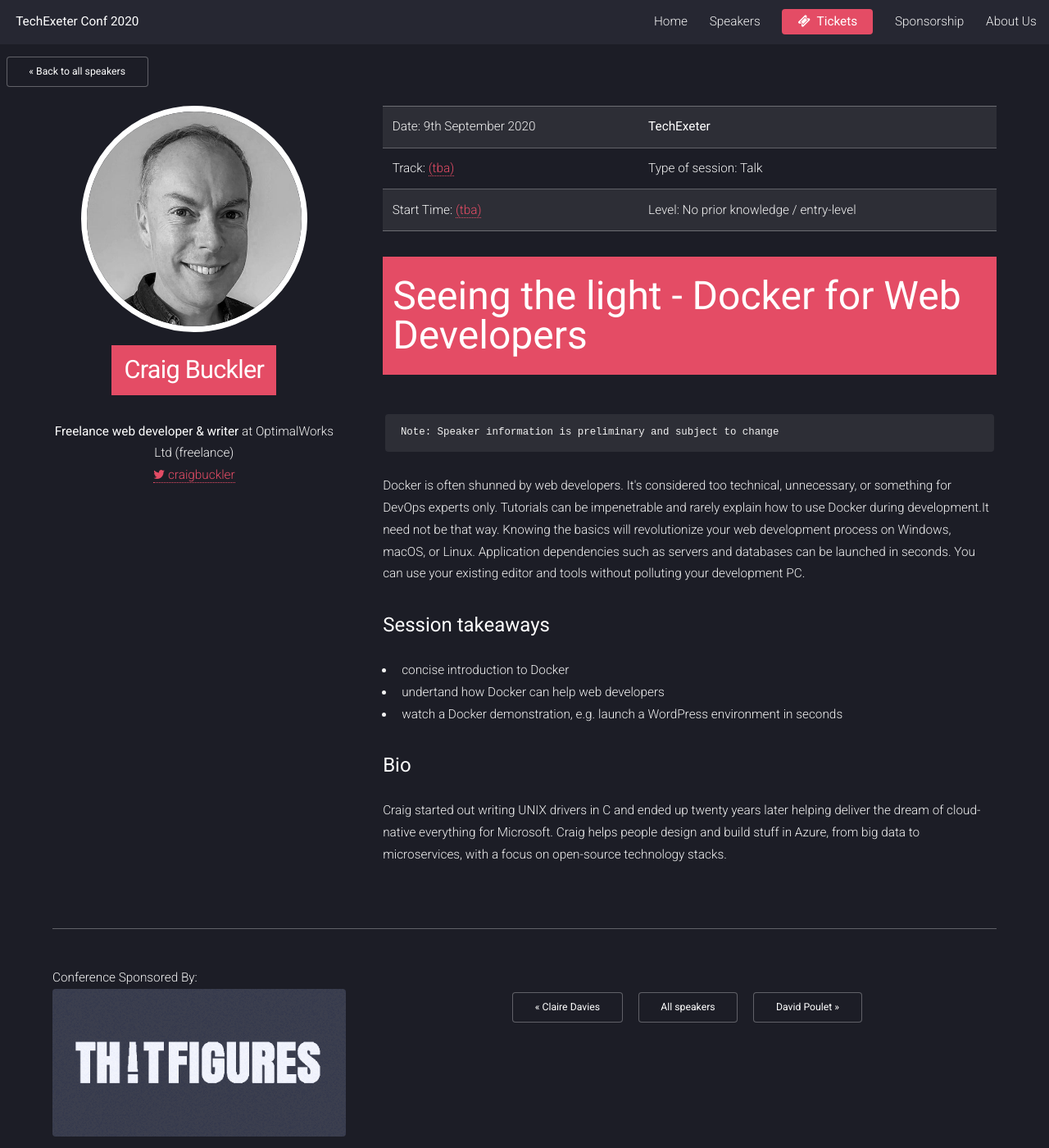
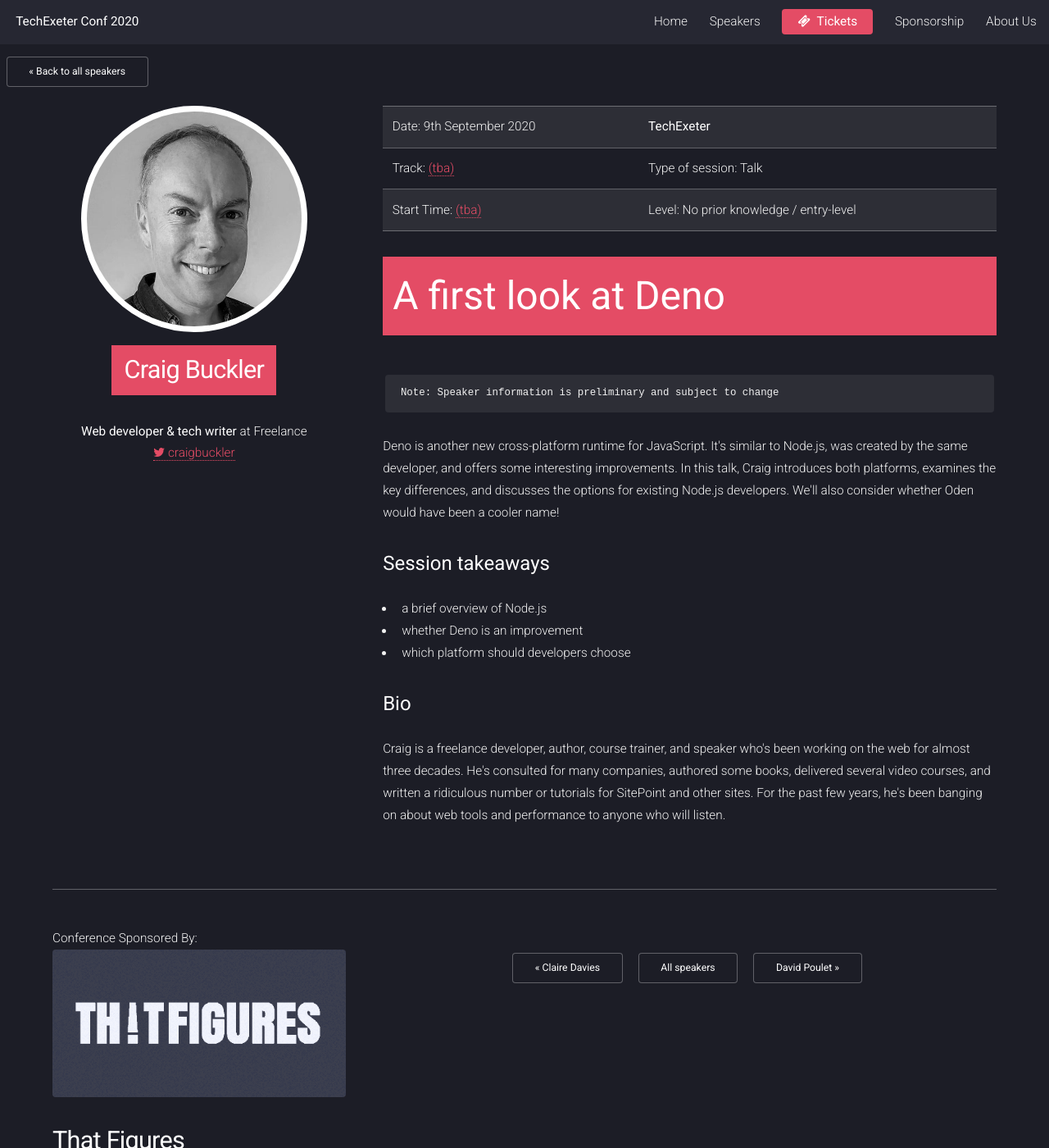
Before and after one commit to TechExeter/conference-2020, a Jekyll site: the page built from _speakers/craig-buckler.md, in a window 1280 px wide and 1400 px high. Shown: the whole window at 82% size. Built offline with Jekyll 4.4.1, drawn with Linux system fonts in a browser that asks for light colours.

Commit message:
fixed error on Craig

```diff
--- a/_speakers/craig-buckler.md
+++ b/_speakers/craig-buckler.md
@@ -1,9 +1,9 @@
 ---
 name: Craig Buckler
 pronoun: He/Him
-title: Freelance web developer & writer
-company: OptimalWorks Ltd (freelance)
-talk-title: Seeing the light - Docker for Web Developers
+title: Web developer & tech writer
+company: Freelance
+talk-title: A first look at Deno
 headshot: /images/speakers/craig_BW.jpg
 track:
 timeslot:
@@ -14,19 +14,17 @@
  - craigbuckler
 # linkedin:
 takeaways:
- - concise introduction to Docker
- - undertand how Docker can help web developers
- - watch a Docker demonstration, e.g. launch a WordPress environment in seconds
+ - a brief overview of Node.js
+ - whether Deno is an improvement
+ - which platform should developers choose
 ---
 
-<p>Docker is often shunned by web developers. It's considered too technical, unnecessary, or something for DevOps experts only. Tutorials can
-be impenetrable and rarely explain how to use Docker during development.It need not be that way. Knowing the basics will revolutionize your web
-development process on Windows, macOS, or Linux. Application dependencies such as servers and databases can be launched in seconds. You can
-use your existing editor and tools without polluting your development PC.</p>
+<p>Deno is another new cross-platform runtime for JavaScript. It's similar to Node.js, was created by the same developer, and offers some interesting improvements.
+In this talk, Craig introduces both platforms, examines the key differences, and discusses the options for existing Node.js developers. We'll also consider whether Oden would have been a cooler name!</p>
 
 {% include speakers-takeaways.html %}
 
 <h3>Bio</h3>
-<p>Craig started out writing UNIX drivers in C and ended up twenty years later helping deliver the dream of cloud-native everything for Microsoft.
-Craig helps people design and build stuff in Azure, from big data to microservices, with a focus on open-source technology stacks.
-</p>
+<p>Craig is a freelance developer, author, course trainer, and speaker who's been working on the web for almost three decades.
+He's consulted for many companies, authored some books, delivered several video courses, and written a ridiculous number or tutorials for SitePoint and other sites.
+For the past few years, he's been banging on about web tools and performance to anyone who will listen.</p>
```
